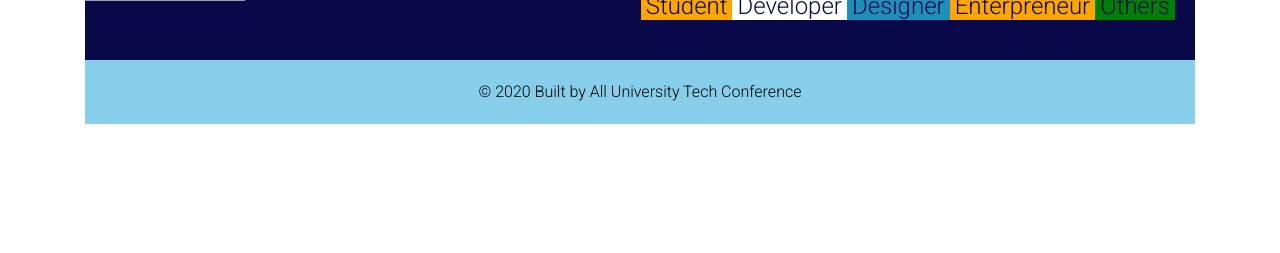
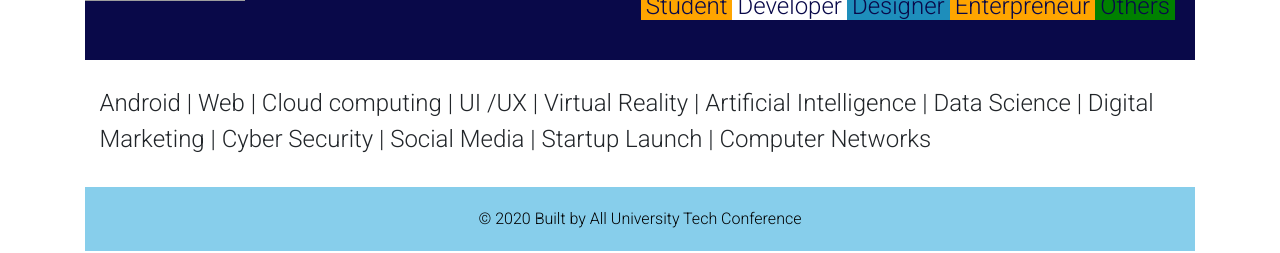
Before and after one commit to FiberesimaJoseph/All-University-Tech-Community, a React (Create React App) app: page / in a window 1280 px wide. Shown: the part 1431-1684 px from the top of the page. Before the commit the page ends 1571 px from the top, so only its background shows below. Built offline with nearby package versions, Linux system fonts and the light colour scheme; grey boxes are pictures that could not be loaded.

Commit message:
finished AUTC

```diff
--- a/src/App.css
+++ b/src/App.css
@@ -130,6 +130,7 @@
   color: white;
   background-color: rgb(9, 9, 73);
   justify-content: space-between;
+  margin: 10px 0;
 }
 .role .icons-container > img {
   width: 10rem;
@@ -169,6 +170,10 @@
 .role .roles .role-list .others {
   background-color: green;
   padding: 0 5px;
+}
+.interests p {
+  padding: 0.9rem;
+  font-size: 1.5rem;
 }
 .footer {
   text-align: center;
@@ -260,4 +265,7 @@
     display: flex;
     flex-flow: row wrap;
   }
+  .interests p {
+    font-size: 1rem;
+  }
 }
--- a/src/App.js
+++ b/src/App.js
@@ -4,6 +4,8 @@ import AboutUs from './components/AboutUs'
 import ColoredContainer from './components/ColoredContainer'
 import Footer from './components/Footer'
 import AudienceAnalysis from './components/AudienceAnalysis'
+import Roles from './components/Roles'
+import Interests from './components/Interests'
 
 const App = () => {
   return (
@@ -12,7 +14,19 @@ const App = () => {
       <div className="container">
         <ColoredContainer />
         <AboutUs />
-        <AudienceAnalysis />
+        <div className="main-content">
+          <p className="location">
+            {' '}
+            <img
+              src="https://img.icons8.com/wired/64/000000/region-code.png"
+              alt="Location"
+            />
+            Port-Hacourt, Nigeria
+          </p>
+          <AudienceAnalysis />
+          <Roles />
+        </div>
+        <Interests />
         <Footer />
       </div>
     </div>
--- a/src/components/AudienceAnalysis.js
+++ b/src/components/AudienceAnalysis.js
@@ -3,14 +3,6 @@ import React from 'react'
 const AudienceAnalysis = () => {
   return (
     <div className="main-content">
-      <p className="location">
-        {' '}
-        <img
-          src="https://img.icons8.com/wired/64/000000/region-code.png"
-          alt="Location"
-        />
-        Port-Hacourt, Nigeria
-      </p>
       <div className="audience-analysis">
         <p className="audience-analysis-text">Audience Analysis</p>
         <p className="audience-analysis-text-reason">
@@ -28,25 +20,6 @@ const AudienceAnalysis = () => {
             <span className="sw">South-West</span>
           </p>
         </div>
-        <div className="role">
-          <div className="icons-container">
-            <img
-              src="https://img.icons8.com/dotty/80/000000/toilet.png"
-              alt="MALE/FEMALE"
-            />
-          </div>
-          <div className="roles">
-            <p className="role-header">ROLES</p>
-            <hr />
-            <p className="role-list">
-              <span className="students">Student</span>
-              <span className="developer">Developer</span>
-              <span className="designer">Designer</span>
-              <span className="enterpreneur">Enterpreneur</span>
-              <span className="others">Others</span>
-            </p>
-          </div>
-        </div>
       </div>
     </div>
   )
--- /dev/null
+++ b/src/components/Interests.js
@@ -0,0 +1,15 @@
+import React from 'react'
+
+const Interests = () => {
+  return (
+    <div className="interests">
+      <p>
+        Android | Web | Cloud computing | UI /UX | Virtual Reality | Artificial
+        Intelligence | Data Science | Digital Marketing | Cyber Security |
+        Social Media | Startup Launch | Computer Networks
+      </p>
+    </div>
+  )
+}
+
+export default Interests
--- /dev/null
+++ b/src/components/Roles.js
@@ -0,0 +1,27 @@
+import React from 'react'
+
+const Roles = () => {
+  return (
+    <div className="role">
+      <div className="icons-container">
+        <img
+          src="https://img.icons8.com/dotty/80/000000/toilet.png"
+          alt="MALE/FEMALE"
+        />
+      </div>
+      <div className="roles">
+        <p className="role-header">ROLES</p>
+        <hr />
+        <p className="role-list">
+          <span className="students">Student</span>
+          <span className="developer">Developer</span>
+          <span className="designer">Designer</span>
+          <span className="enterpreneur">Enterpreneur</span>
+          <span className="others">Others</span>
+        </p>
+      </div>
+    </div>
+  )
+}
+
+export default Roles
```
